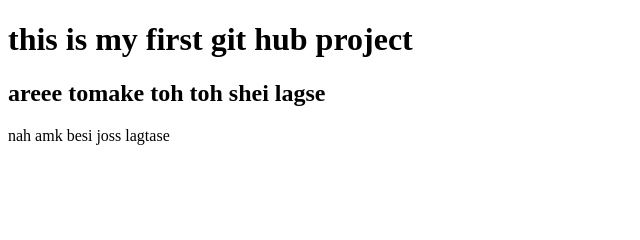
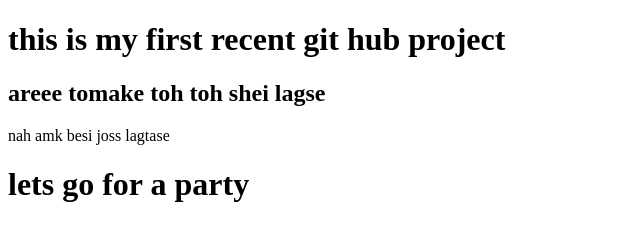
Before and after one commit to bayzed0/my_first_website, a plain HTML site: page index.html in a window 1280 px wide. Shown: the whole page, without its empty margins (0-640 px from the left). Drawn offline with Linux system fonts and the light colour scheme.

Commit message:
some change

```diff
--- a/index.html
+++ b/index.html
@@ -7,11 +7,12 @@
     <title>Document</title>
  </head>
  <body>
-    <h1>this is my first git hub project</h1>
+    <h1>this is my first recent git hub project</h1>
     <h2>
         areee tomake toh toh shei lagse
         </h2>
         <h>nah amk besi joss lagtase</h>
+        <h1>lets go for a party</h1>
  </body>
 
  </html>
```
